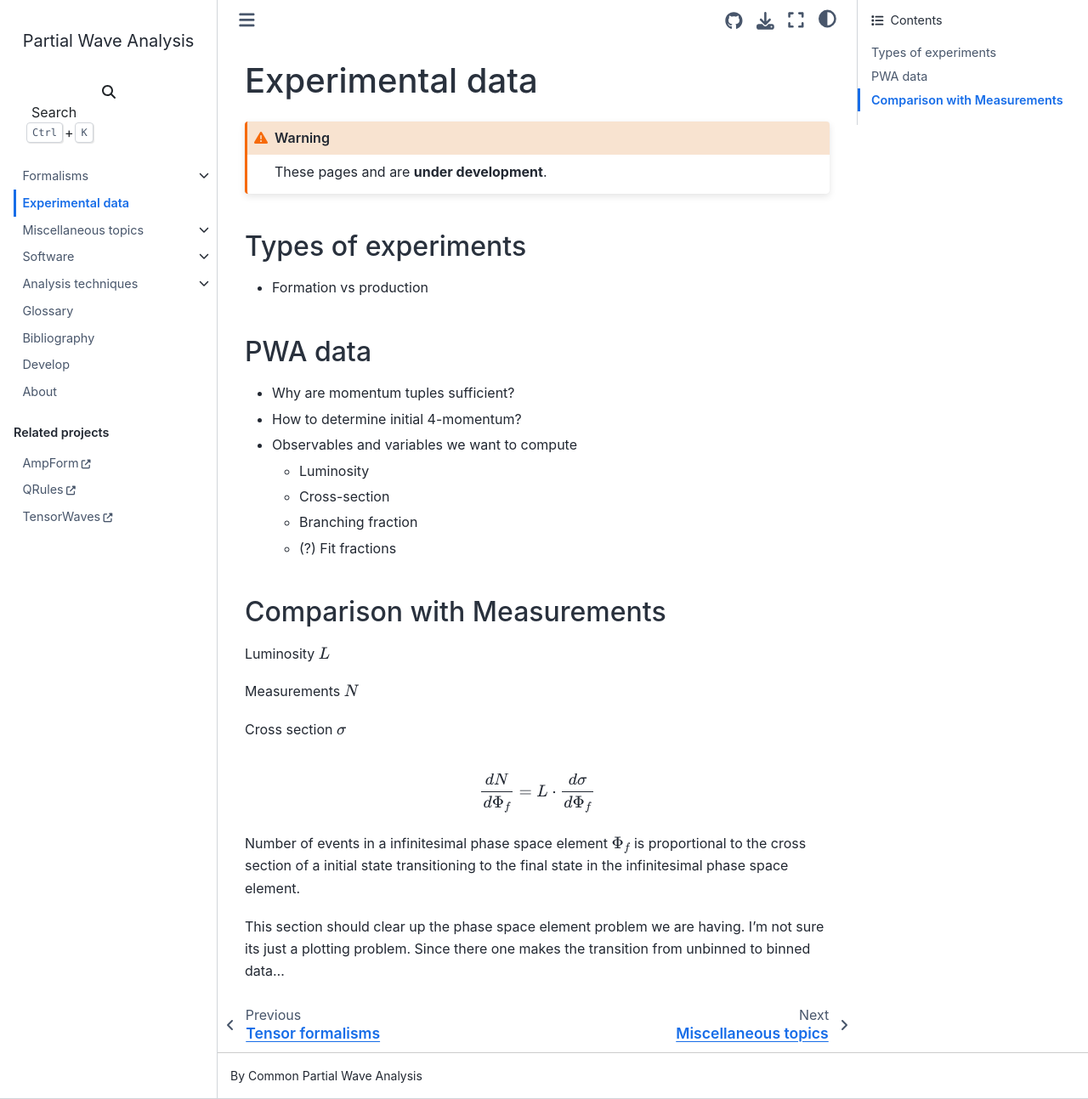
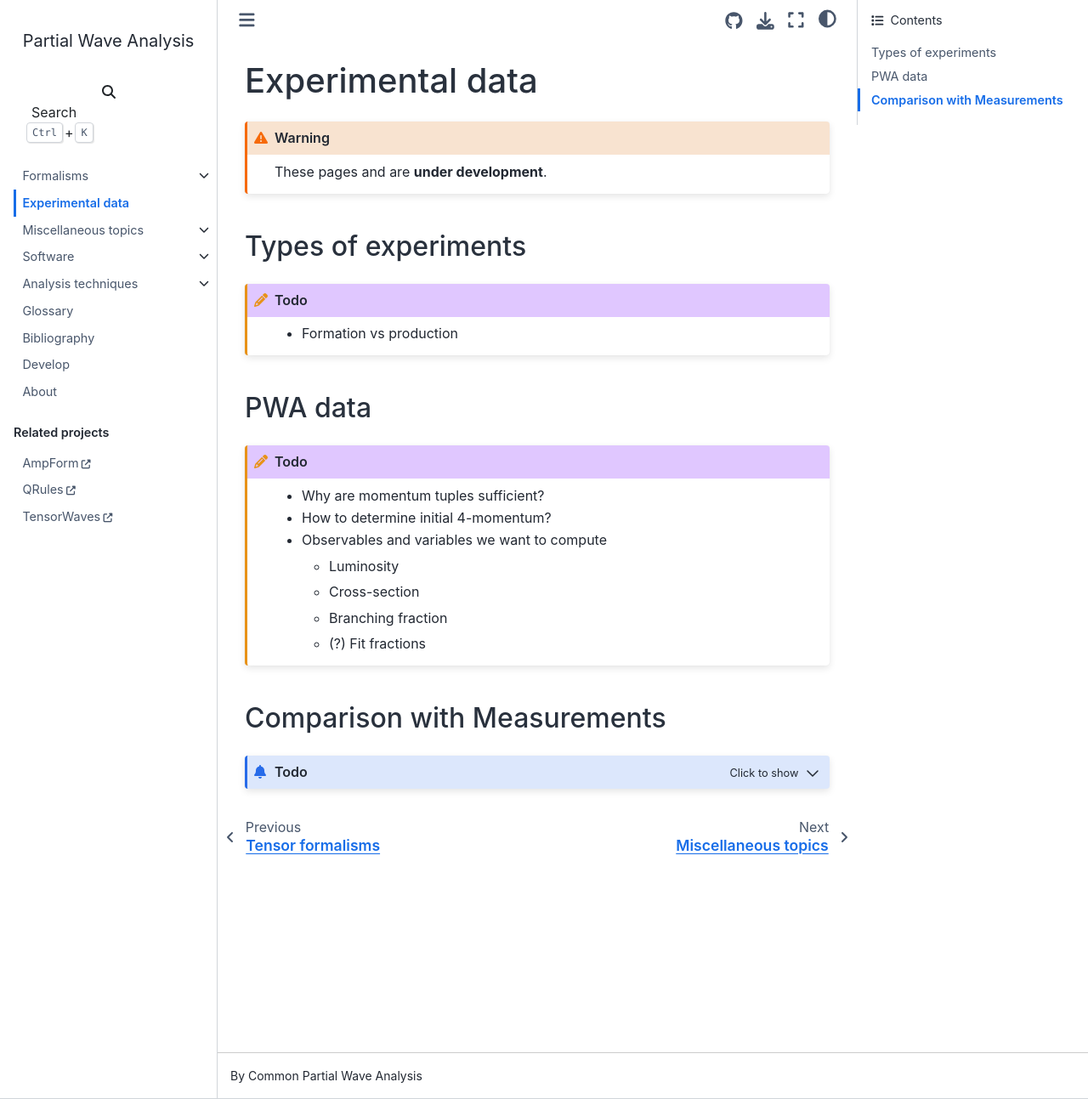
Before and after one commit to ComPWA/PWA-pages, a Sphinx documentation site: the page built from docs/data.md, in a window 1280 px wide and 1293 px high. Shown: the whole window at 85% size. Built offline with Sphinx 7.4.7 and the Sphinx Book theme 1.1.4, drawn with Linux system fonts in a browser that asks for light colours; pages that are not in the unit, such as notebooks, are missing from menus.

Commit message:
docs: wrap WIP text in to-do blocks

```diff
--- a/docs/conf.py
+++ b/docs/conf.py
@@ -122,7 +122,7 @@ html_theme_options = {
 }
 html_title = "Partial Wave Analysis"
 pygments_style = "sphinx"
-todo_include_todos = False
+todo_include_todos = True
 viewcode_follow_imported_members = True
 
 # Cross-referencing configuration
--- a/docs/data.md
+++ b/docs/data.md
@@ -6,9 +6,15 @@ These pages and are **under development**.
 
 ## Types of experiments
 
+:::{todo}
+
 - Formation vs production
 
+:::
+
 ## PWA data
+
+:::{todo}
 
 - Why are momentum tuples sufficient?
 - How to determine initial 4-momentum?
@@ -19,7 +25,19 @@ These pages and are **under development**.
   - Branching fraction
   - (?) Fit fractions
 
+:::
+
 ## Comparison with Measurements
+
+<!-- markdownlint-disable -->
+<!-- prettier-ignore-start -->
+:::{todo}
+---
+class: dropdown
+---
+<!-- prettier-ignore-end -->
+
+<!-- markdownlint-enable -->
 
 Luminosity $L$
 
@@ -38,3 +56,5 @@ state in the infinitesimal phase space element.
 This section should clear up the phase space element problem we are having. I'm
 not sure its just a plotting problem. Since there one makes the transition from
 unbinned to binned data...
+
+:::
```
Also changed, not shown: docs/formalisms/helicity.md (+5 -2 lines), docs/topics.md (+4 -0 lines), docs/topics/cqm.md (+8 -0 lines), docs/topics/results.md (+4 -0 lines), .cspell.json, docs/dynamics.ipynb, docs/introduction.ipynb.
